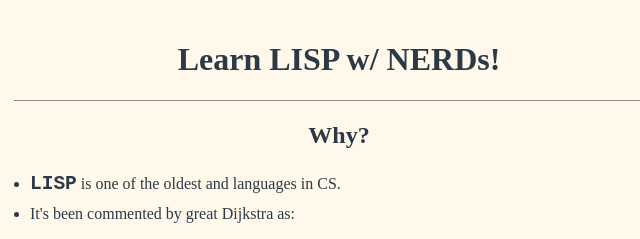
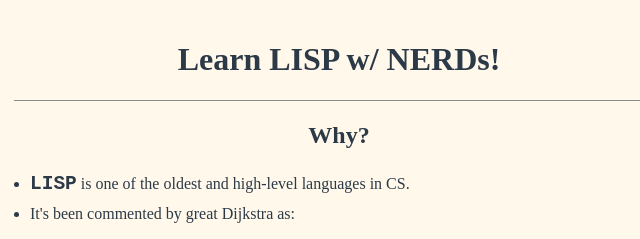
Before and after one commit to NERD-ALMATY/nerd-almaty.github.io, a plain HTML site: page index.html in a window 1280 px wide. Shown: the top 239 px of the page, 301-941 px from the left. Drawn offline with Linux system fonts and the light colour scheme.

Commit message:
Update index.html

```diff
--- a/index.html
+++ b/index.html
@@ -28,7 +28,7 @@
     </div>
 
     <ul class="bit-minus-left">
-        <li><code class="code-header">LISP</code> &#13; is one of the oldest and languages in CS.</li>
+        <li><code class="code-header">LISP</code> &#13; is one of the oldest and high-level languages in CS.</li>
         <li>It's been commented by great Dijkstra as:
             <blockquote>
                 <i>"Lisp is the most intelligent way to misuse a computer"
```
